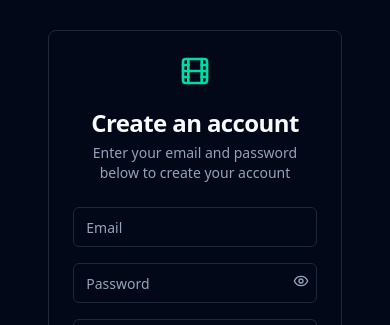
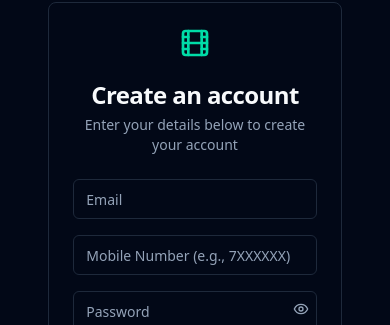
Before and after one commit to Ahmedshern/buzzplaymv, a Next.js app: page /register in a window 390 px wide. Shown: the part 233-558 px from the top of the page. Built offline with nearby package versions, Linux system fonts and the light colour scheme; no server answers.

Commit message:
mobile number validation

```diff
--- a/app/register/page.tsx
+++ b/app/register/page.tsx
@@ -16,11 +16,18 @@ export default function RegisterPage() {
   const [email, setEmail] = useState("");
   const [password, setPassword] = useState("");
   const [confirmPassword, setConfirmPassword] = useState("");
+  const [mobileNumber, setMobileNumber] = useState("");
   const [loading, setLoading] = useState(false);
   const [showPassword, setShowPassword] = useState(false);
   const [showConfirmPassword, setShowConfirmPassword] = useState(false);
   const router = useRouter();
   const { toast } = useToast();
+
+  const validateMobileNumber = (number: string) => {
+    // Maldives mobile number format: +960 XXX XXXX
+    const mobileRegex = /^(?:\+960|0)?(7[0-9]{6})$/;
+    return mobileRegex.test(number);
+  };
 
   const handleRegister = async (e: React.FormEvent) => {
     e.preventDefault();
@@ -30,6 +37,15 @@ export default function RegisterPage() {
         variant: "destructive",
         title: "Error",
         description: "Passwords do not match",
+      });
+      return;
+    }
+
+    if (!validateMobileNumber(mobileNumber)) {
+      toast({
+        variant: "destructive",
+        title: "Error",
+        description: "Please enter a valid mobile number",
       });
       return;
     }
@@ -68,6 +84,7 @@ export default function RegisterPage() {
 
       await setDoc(doc(db, "users", user.uid), {
         email: user.email,
+        mobileNumber: mobileNumber,
         embyUserId: data.Id,
         subscriptionStatus: "inactive",
         subscriptionEnd: null,
@@ -108,7 +125,7 @@ export default function RegisterPage() {
           </div>
           <CardTitle className="text-2xl text-center">Create an account</CardTitle>
           <CardDescription className="text-center">
-            Enter your email and password below to create your account
+            Enter your details below to create your account
           </CardDescription>
         </CardHeader>
         <CardContent>
@@ -119,6 +136,16 @@ export default function RegisterPage() {
                 placeholder="Email"
                 value={email}
                 onChange={(e) => setEmail(e.target.value)}
+                required
+                disabled={loading}
+              />
+            </div>
+            <div className="space-y-2">
+              <Input
+                type="tel"
+                placeholder="Mobile Number (e.g., 7XXXXXX)"
+                value={mobileNumber}
+                onChange={(e) => setMobileNumber(e.target.value)}
                 required
                 disabled={loading}
               />
```
